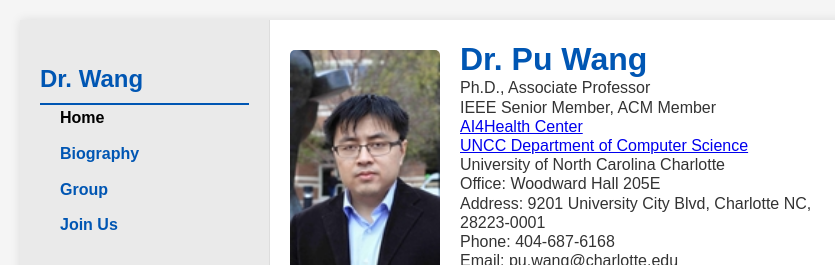
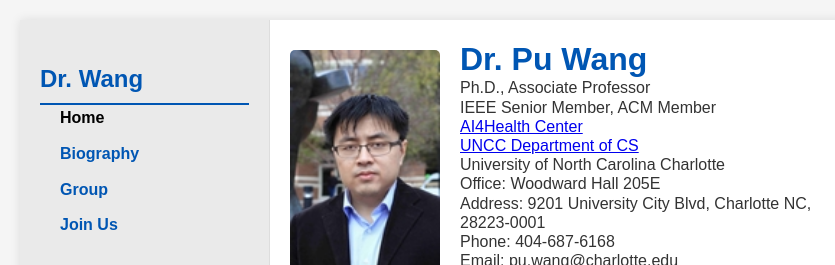
Before and after one commit to Ialzouby/Dr.Wang-LabWebsite, a plain HTML site: page index.html in a window 1280 px wide. Shown: the top 265 px of the page, 0-835 px from the left. Drawn offline with Linux system fonts and the light colour scheme.

Commit message:
profile update

```diff
--- a/index.html
+++ b/index.html
@@ -12,7 +12,7 @@
                         <p>IEEE Senior Member, ACM Member</p>
                         <p>
                             <a href="https://cws.charlotte.edu/stage-ai4health/">AI4Health Center</a><br>
-                            <a href="https://cci.charlotte.edu/">UNCC Department of Computer Science</a><br>
+                            <a href="https://cci.charlotte.edu/">UNCC Department of CS</a><br>
                             University of North Carolina Charlotte
                         </p>
                         <p>Office: Woodward Hall 205E</p>
```
